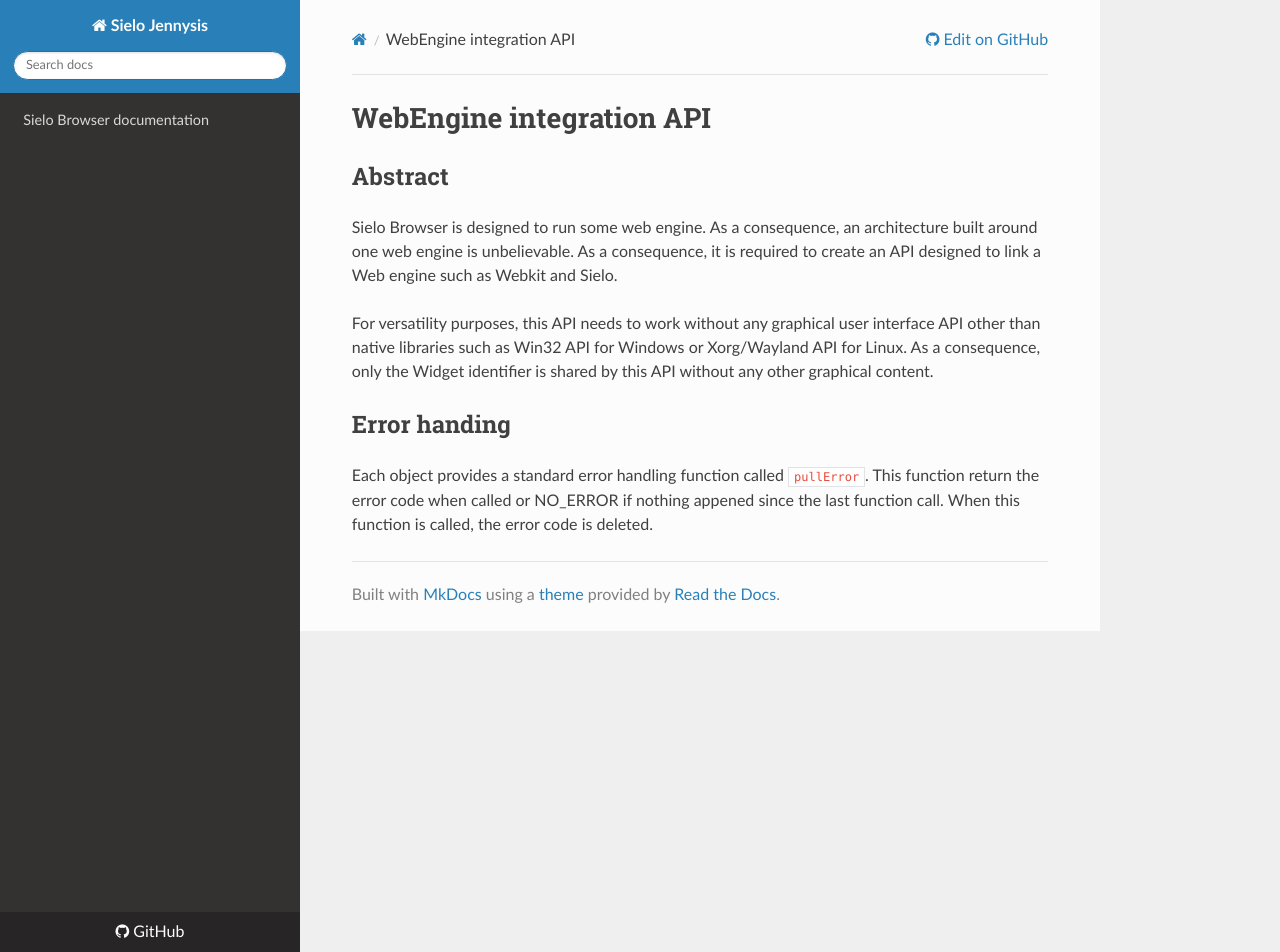
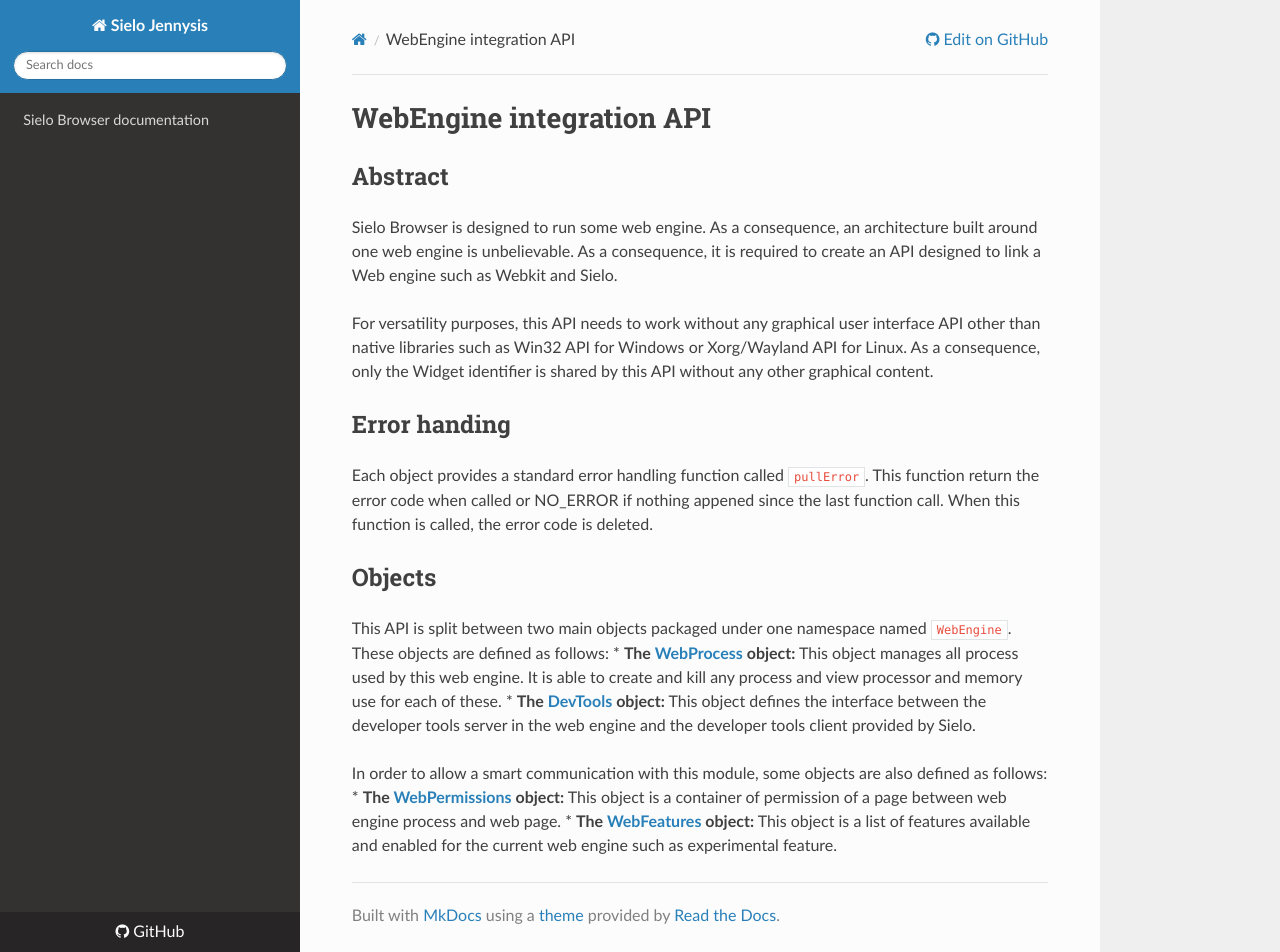
Before and after one commit to SieloBrowser/sielo-jennysis, an MkDocs documentation site: the page built from docs/API/WebEngine/index.md, in a window 1280 px wide and 952 px high. Built offline with MkDocs 1.6.1, drawn with Linux system fonts in a browser that asks for light colours; nearby versions of some CDN libraries; old or Windows-style settings are respelled for this version of MkDocs.

Commit message:
Update index.md

```diff
--- a/docs/API/WebEngine/index.md
+++ b/docs/API/WebEngine/index.md
@@ -18,3 +18,15 @@ Error handing
 Each object provides a standard error handling function called `pullError`.
 This function return the error code when called or NO_ERROR if nothing appened since the last function call.
 When this function is called, the error code is deleted.
+
+Objects
+-------
+
+This API is split between two main objects packaged under one namespace
+named `WebEngine`. These objects are defined as follows:
+ * **The [WebProcess](WebProcess) object:** This object manages all process used by this web engine. It is able to create and kill any process and view processor and memory use for each of these.
+ * **The [DevTools](DevTools) object:** This object defines the interface between the developer tools server in the web engine and the developer tools client provided by Sielo.
+
+In order to allow a smart communication with this module, some objects are also defined as follows:
+ * **The [WebPermissions](WebPermissions) object:** This object is a container of permission of a page between web engine process and web page.
+ * **The [WebFeatures](WebFeatures) object:** This object is a list of features available and enabled for the current web engine such as experimental feature.
```
